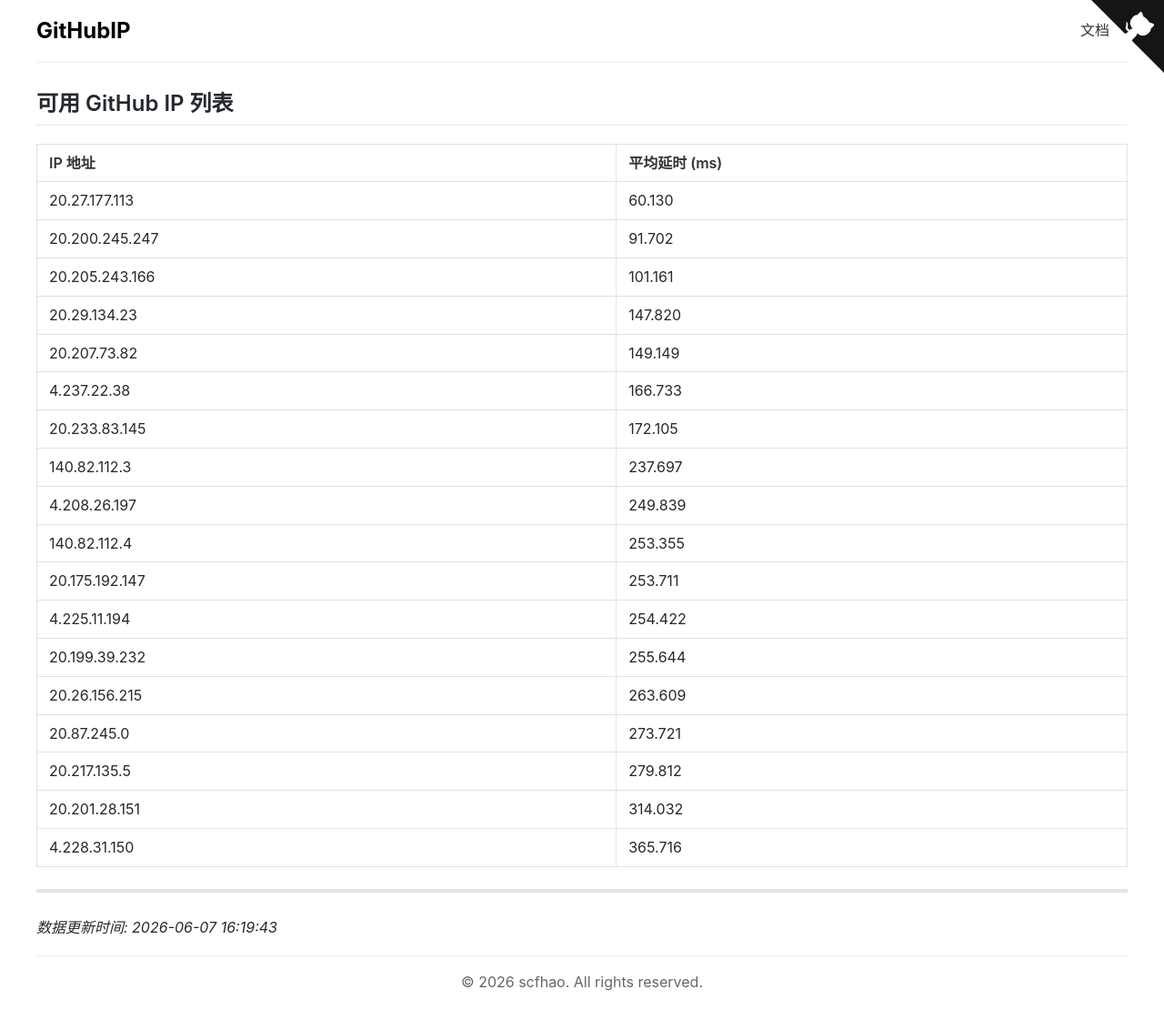
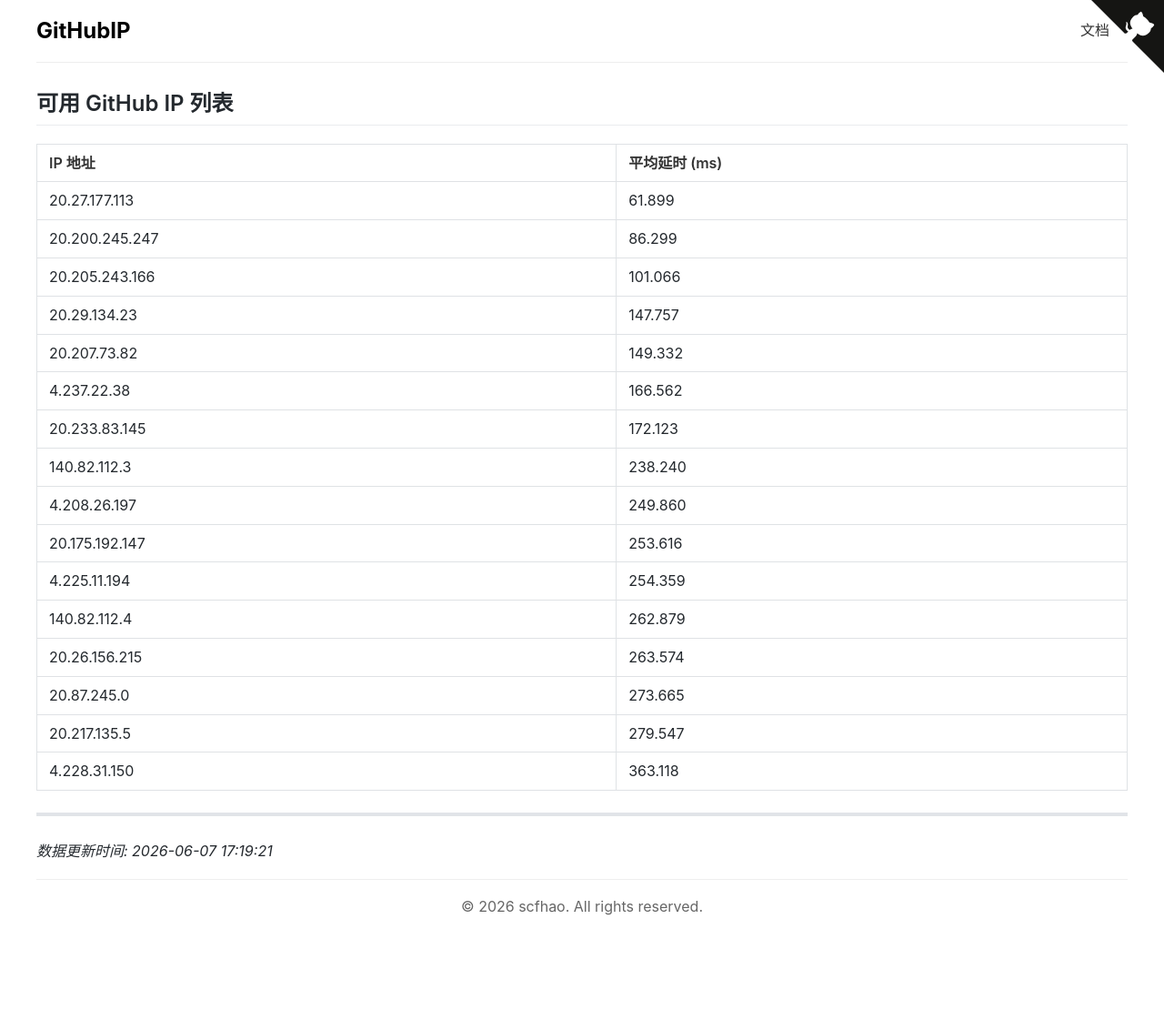
Before and after one commit to scfhao/GitHubIP, a Jekyll site: the page built from index.md, in a window 1280 px wide. Shown: the whole page at 91% size. Built offline with Jekyll 4.4.1, drawn with Linux system fonts in a browser that asks for light colours; after the commit the page ends 1026 px from its top, so only the background shows below that.

Commit message:
自动脚本执行 - 2026-06-07 17:19:21

```diff
--- a/index.md
+++ b/index.md
@@ -1,32 +1,30 @@
 ---
 layout: home
 title: GitHub IP 列表
-date: 2026-06-07 16:19:43
+date: 2026-06-07 17:19:21
 ---
 
 ## 可用 GitHub IP 列表
 
 | IP 地址 | 平均延时 (ms) |
 |---------|--------------|
-| 20.27.177.113 | 60.130 |
-| 20.200.245.247 | 91.702 |
-| 20.205.243.166 | 101.161 |
-| 20.29.134.23 | 147.820 |
-| 20.207.73.82 | 149.149 |
-| 4.237.22.38 | 166.733 |
-| 20.233.83.145 | 172.105 |
-| 140.82.112.3 | 237.697 |
-| 4.208.26.197 | 249.839 |
-| 140.82.112.4 | 253.355 |
-| 20.175.192.147 | 253.711 |
-| 4.225.11.194 | 254.422 |
-| 20.199.39.232 | 255.644 |
-| 20.26.156.215 | 263.609 |
-| 20.87.245.0 | 273.721 |
-| 20.217.135.5 | 279.812 |
-| 20.201.28.151 | 314.032 |
-| 4.228.31.150 | 365.716 |
+| 20.27.177.113 | 61.899 |
+| 20.200.245.247 | 86.299 |
+| 20.205.243.166 | 101.066 |
+| 20.29.134.23 | 147.757 |
+| 20.207.73.82 | 149.332 |
+| 4.237.22.38 | 166.562 |
+| 20.233.83.145 | 172.123 |
+| 140.82.112.3 | 238.240 |
+| 4.208.26.197 | 249.860 |
+| 20.175.192.147 | 253.616 |
+| 4.225.11.194 | 254.359 |
+| 140.82.112.4 | 262.879 |
+| 20.26.156.215 | 263.574 |
+| 20.87.245.0 | 273.665 |
+| 20.217.135.5 | 279.547 |
+| 4.228.31.150 | 363.118 |
 
 ---
 
-*数据更新时间: 2026-06-07 16:19:43*
+*数据更新时间: 2026-06-07 17:19:21*
```
